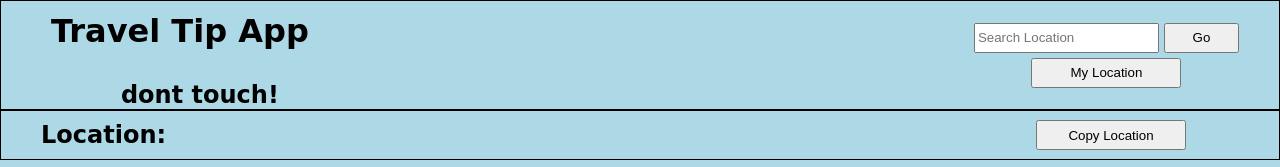
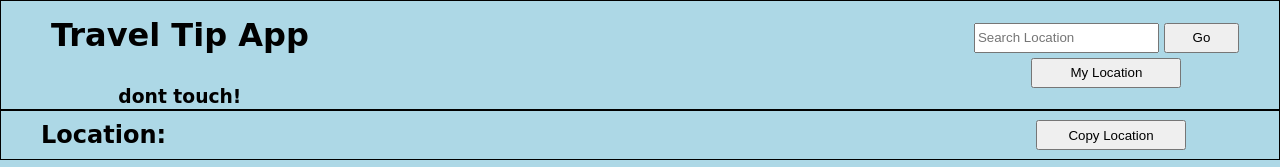
Before and after one commit to avilugassi31/travelTip, a plain HTML site: page index.html in a window 1280 px wide. Shown: the top 167 px of the page. Drawn offline with Linux system fonts and the light colour scheme; some packages are replaced by stand-ins of ours.

Commit message:
change from h to h3

```diff
--- a/index.html
+++ b/index.html
@@ -13,7 +13,7 @@
 
         <div class="header-title">
             <h1>Travel Tip App</h1>
-            <h2>dont touch!</h2>
+            <h3>dont touch!</h3>
         </div>
         <div class="nav-header">
             <form onsubmit="onSearchLocation(event)">
```
